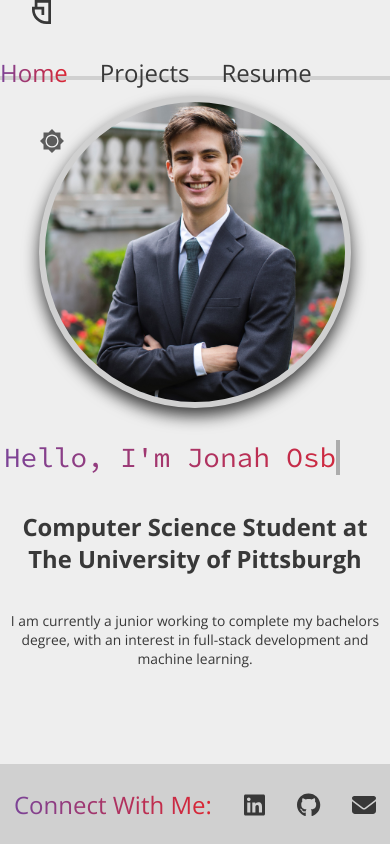
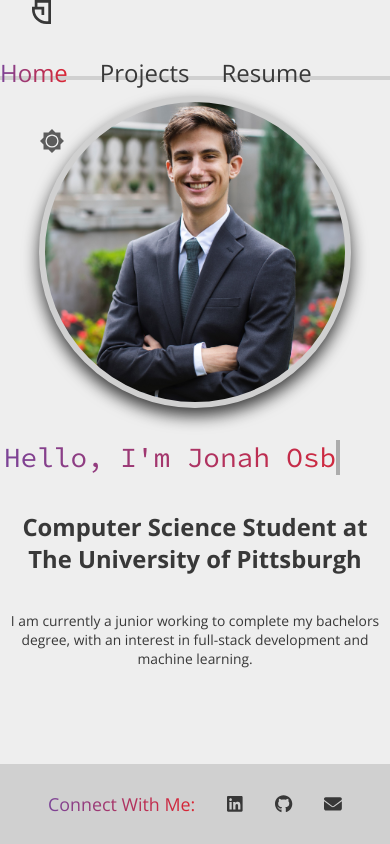
Before and after one commit to josband/josband.github.io, a React (Create React App) app in the folder client/: page / in a window 390 px wide. Built offline with nearby package versions, Linux system fonts and the light colour scheme.

Commit message:
Added Clamp on footer

```diff
--- a/client/src/components/Footer.css
+++ b/client/src/components/Footer.css
@@ -1,6 +1,6 @@
 .primary-footer {
   display: block;
-  font-size: 24px;
+  font-size: clamp(1rem, 1.5vw + 0.75rem, 1.5rem);
   background-color: var(--clr-secondary);
   display: flex;
   gap: 2rem;
--- a/client/src/pages/Home.css
+++ b/client/src/pages/Home.css
@@ -70,7 +70,8 @@
 
 .fade-in {
   opacity: 0;
-  animation: fadeIn 3s ease 8s 1 forwards;
+  animation: fadeIn 3s ease 8s forwards;
+  animation-iteration-count: 1;
 }
 
 .user-image {
```
